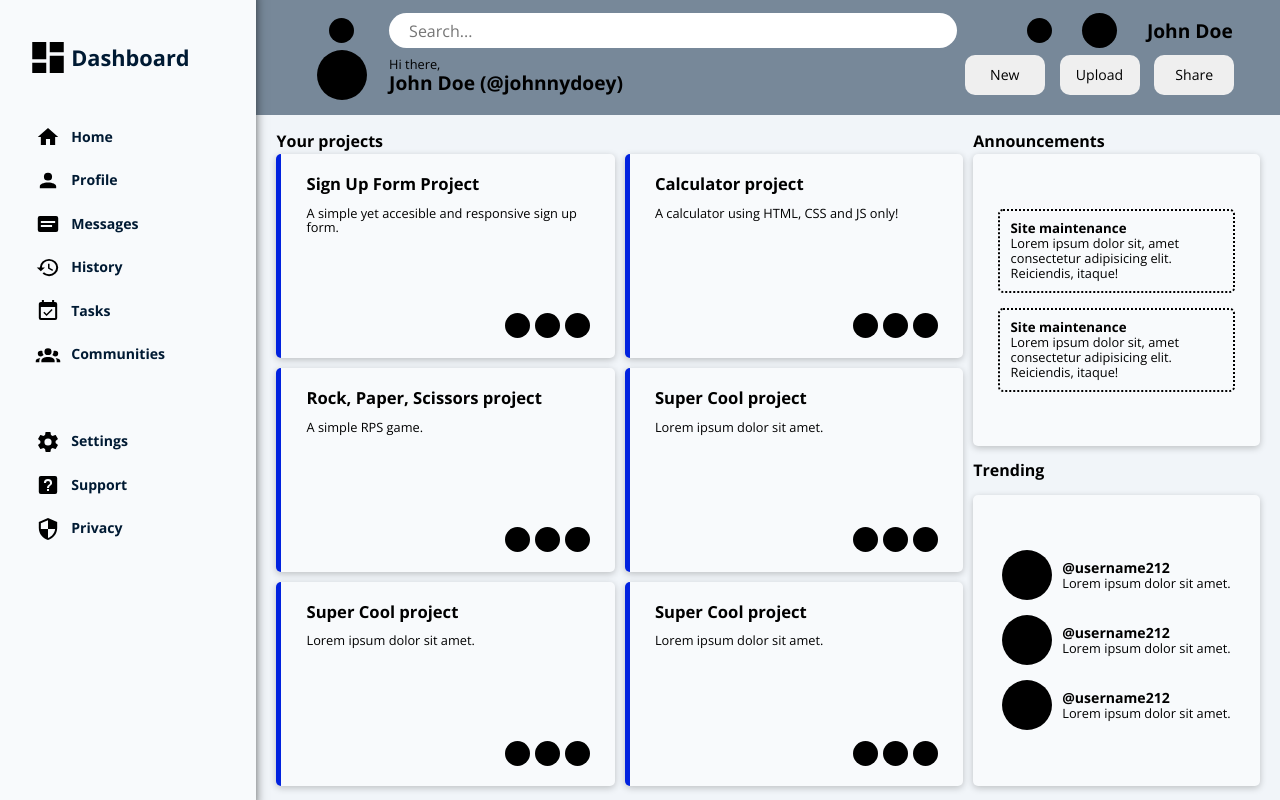
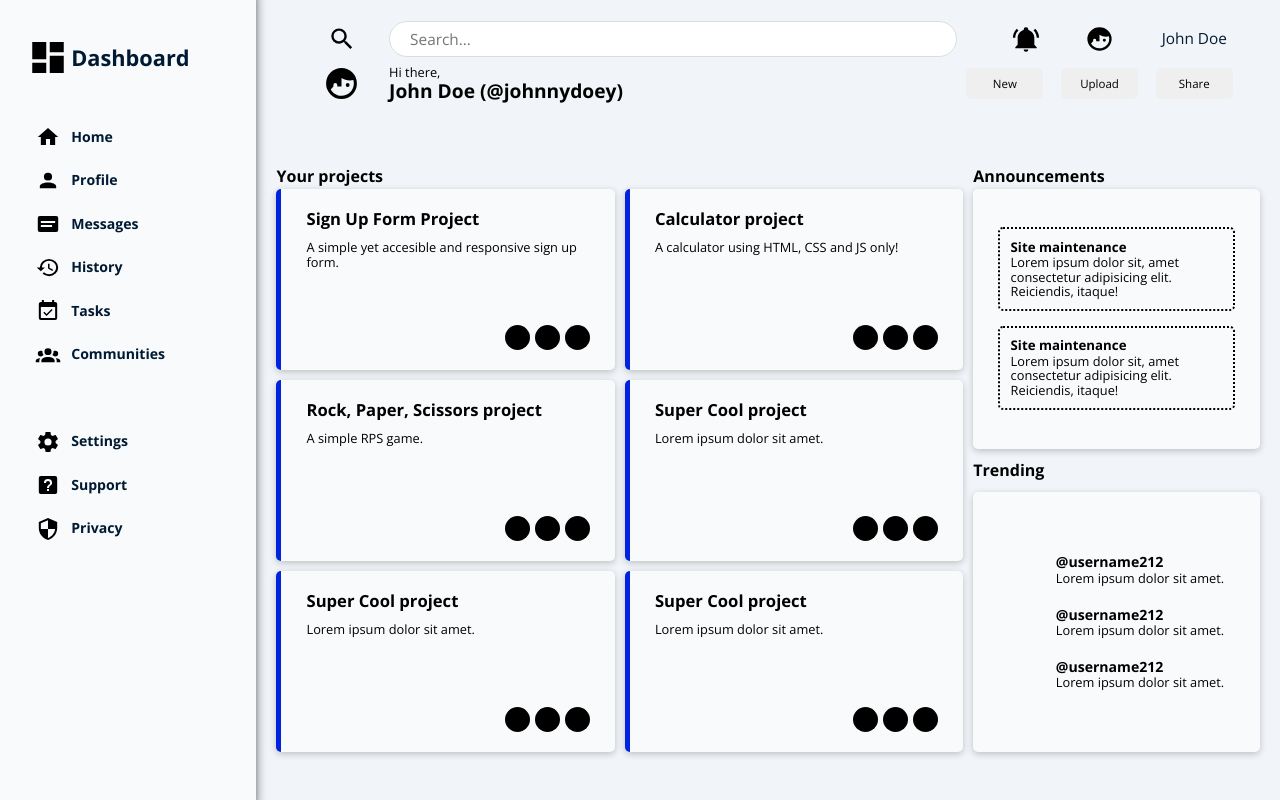
Before and after one commit to danibassprod/admin-dashboard, a plain HTML site: page index.html in a window 1280 px wide. Drawn offline with nearby package versions, Linux system fonts and the light colour scheme.

Commit message:
Header: replace icons, font-sizing, hover behavior and buttons sizing . Content: cards behave based on minmax

```diff
--- a/css/styles.css
+++ b/css/styles.css
@@ -3,6 +3,7 @@
     --font-color: #001a33;
     --bg-color: #f1f5f9;
     --sidebar-bg-color: #f8fafc;
+    --header-bg-color: #475569;
     --card-shadow: 0px 2px 7px 0px #00000038;
     --cards-bg-color: #f8fafc;
 }
@@ -29,13 +30,12 @@ img {
 
     > .header {
         grid-area: header;
-        background-color: lightslategray;
         padding: 13px clamp(10px, 3vw, 10vw);
         display: grid;
         grid-template-rows: 1fr 1.5fr;
         grid-template-columns: 1fr 5fr 1fr 1fr 1fr 1fr;
-        grid-template-areas: "search-icon search-bar search-bar notif profile-pic username"
-                             "profile-picture welcome welcome new upload share";
+        grid-template-areas: "  search-icon     search-bar  search-bar    notif    profile-pic username"
+                             "profile-picture    welcome    welcome    new upload     share";
     }
 
     > .sidebar {
@@ -51,7 +51,7 @@ img {
 
     > .content {
         width: 96%;
-        height: 96%;
+        height: 86%;
         grid-area: content;
         justify-self: center;
         align-self: center;
@@ -135,67 +135,77 @@ button {
 
 .search-icon {
     grid-area: search-icon;
-    width: 25px;
-    height: 25px;
-    border-radius: 50%;
-    background-color: black;
+    width: 55%;
+    height: 55%;
     align-self: center;
     justify-self: center;
+}
+
+.button:hover,
+.notif:hover,
+.profile-pic:hover,
+.profile-picture:hover,
+.search-icon:hover {
+    cursor: pointer;
 }
 
 .search-bar {
     grid-area: search-bar;
     appearance: none;
     margin: 0;
-    border: none;
+    border: 1px solid #dcdcdc;
     border-radius: 21px;
     padding: 0 20px;
-    height: 35px;
+    height: min(2.6vw, 60px);
     align-self: center;
+}
+
+.search-bar:hover {
+    transition: .3s;
+    background-color: #fcfcfc;
 }
 
 .search-bar:focus-visible {
     outline: none;
 }
 
+.search-bar::placeholder {
+    font-size: 1.2vw;
+}
+
 .notif {
     grid-area: notif;
-    width: 25px;
-    height: 25px;
-    border-radius: 50%;
-    background-color: black;
+    width: 55%;
+    height: 55%;
     align-self: center;
     justify-self: end;
 }
 
 .profile-pic {
     grid-area: profile-pic;
-    width: 35px;
-    height: 35px;
-    border-radius: 50%;
-    background-color: black;
+    width: 55%;
+    height: 55%;
     align-self: center;
     justify-self: center;
 }
 
 .username {
     grid-area: username;
-    font-weight: bold;
+    font-weight: 400;
     margin: 0;
+    justify-self: center;
     align-self: center;
-    font-size: 1.2rem;
+    font-size: min(1.2vw, 35px)
 }
 
-/* Lower two */
+/* Row two */
 
 .profile-picture {
     grid-area: profile-picture;
     align-self: center;
     justify-self: center;
-    width: 50px;
-    height: 50px;
-    border-radius: 50%;
-    background-color: black;
+    width: 2.9vw;
+    height: 2.9vw;
 }
 
 .welcome {
@@ -206,7 +216,7 @@ button {
     flex-direction: column;
     justify-content: center;
     > p {
-        font-size: min(1rem, 1vw);
+        font-size: min(1.2rem, 1vw);
     }
 
     > h2 {
@@ -218,11 +228,22 @@ button {
 .new,
 .upload,
 .share {
-    font-size: min(1rem, 1.1vw);
-    width: 80px;
-    height: 40px;
+    font-size: 0.9vw;
+    width: clamp(10px, 6vw, 150px);
+    height: clamp(20px, 2.4vw, 75px);
+    border-radius: 5px;
     align-self: center;
     justify-self: center;
+}
+
+button:hover {
+    transition: 0.1s;
+    filter: brightness(98%);
+}
+
+button:active {
+    transition: 0.1s;
+    filter: brightness(95%);
 }
 
 .new {
@@ -249,7 +270,7 @@ button {
     grid-area: left-wrapper;
     display: grid;
     gap: 10px;
-    grid-template-columns: repeat(2, 1fr);
+    grid-template-columns: repeat(auto-fit, minmax(250px, 1fr));
     grid-template-rows: repeat(auto-fit, minmax(50px, 1fr));
     > .card {
         width: 100%;
--- a/index.html
+++ b/index.html
@@ -17,15 +17,15 @@
 
             <!-- Row one -->
 
-            <div class="search-icon"></div>
+            <img class="search-icon" src="img/header/search.svg" alt="search">
             <input class="search-bar" type="text" name="search" placeholder="Search...">
-            <div class="notif"></div>
-            <div class="profile-pic"></div>
-            <p class="username">John Doe</p>
+            <img src="img/header/notif.svg" alt="notification" class="notif">
+            <img src="img/header/profile.svg" alt="profile-picture" class="profile-pic">
+            <p class="username"><a href="#">John Doe</a></p>
 
             <!-- Row two -->
 
-            <div class="profile-picture"></div>
+            <img src="img/header/profile.svg" alt="profile picture" class="profile-picture">
             <div class="welcome">
                 <p>Hi there,</p>
                 <h2>John Doe (@johnnydoey)</h2>
```
Also changed, not shown: img/header/notif.svg (added), img/header/profile.svg (added), img/header/search.svg (added).
